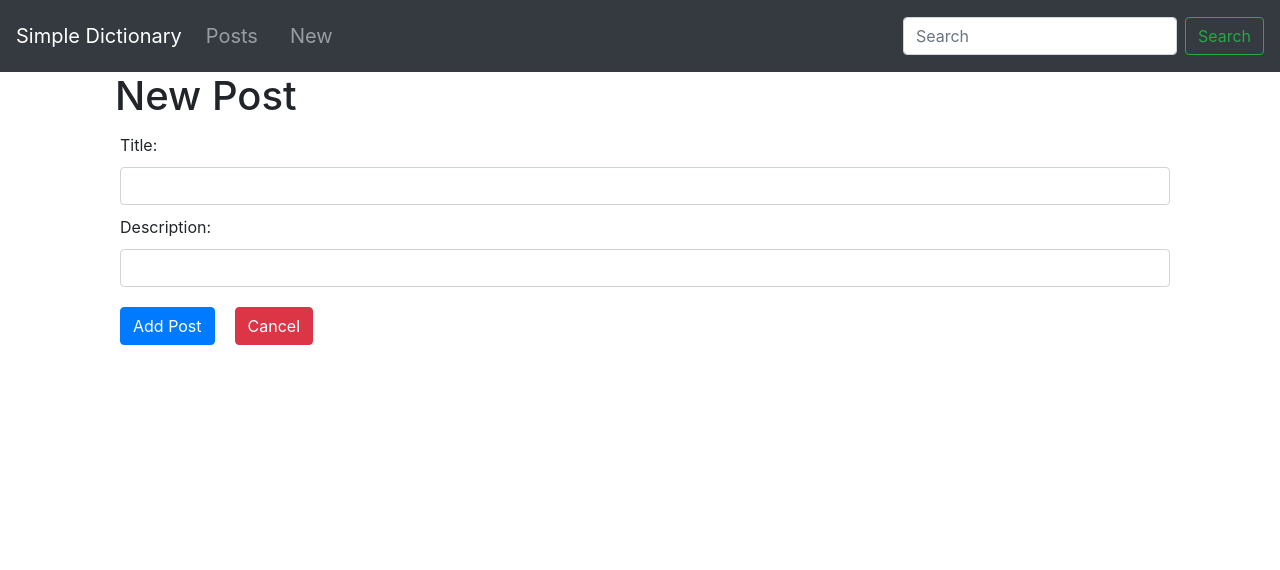
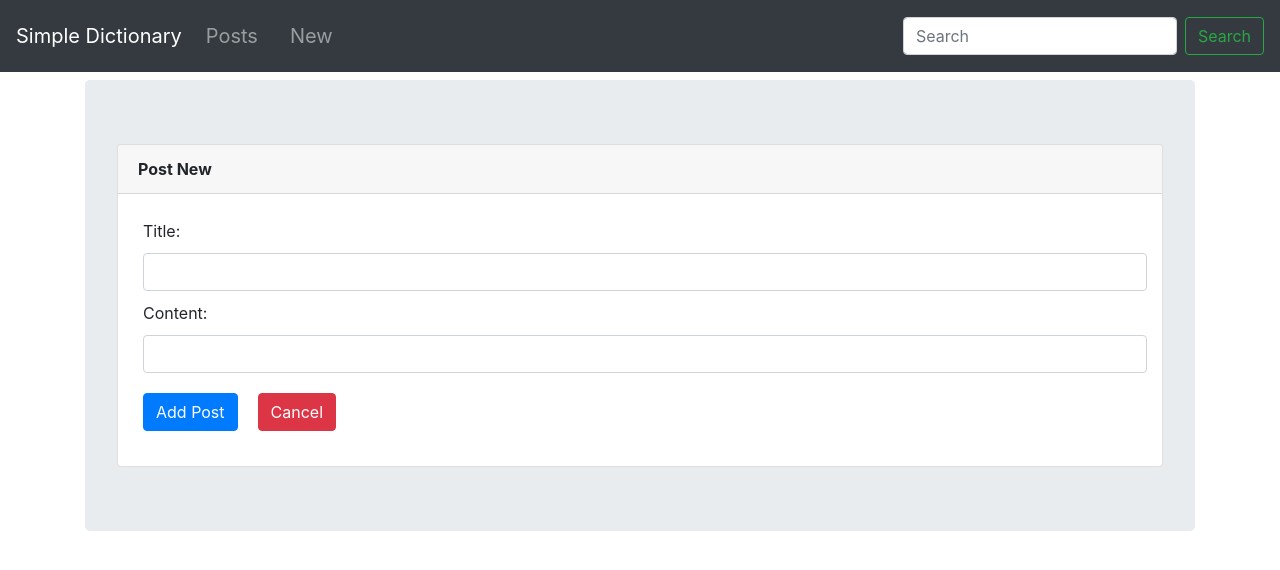
Before and after one commit to dogukanarat/Dictionary, a React (Create React App) app in the folder frontend/: page /post/new in a window 1280 px wide. Shown: the top 570 px of the page. Built offline with nearby package versions, Linux system fonts and the light colour scheme.

Commit message:
Refactor new post page

```diff
--- a/frontend/public/index.html
+++ b/frontend/public/index.html
@@ -26,7 +26,7 @@
   <style>
     body {
       min-height: 75rem;
-      padding-top: 4.5rem;
+      padding-top: 5rem;
     }
   </style>
 </head>
--- /dev/null
+++ b/frontend/src/components/Card.jsx
@@ -0,0 +1,38 @@
+import React, { Component } from 'react'
+import Styled from 'styled-components'
+
+const CardWrapper = Styled.div.attrs({
+    className: 'card',
+})`
+`
+
+const CardHeader = Styled.div.attrs({
+    className: 'card-header',
+})`
+`
+
+const Title = Styled.b.attrs({
+})`
+`
+
+const CardBody = Styled.div.attrs({
+    className: 'card-body',
+})`
+`
+
+export default function Card(props) {
+    return (
+        <CardWrapper>
+            {props.header &&
+                <CardHeader>
+                    <Title>
+                    {props.header}
+                    </Title>
+                </CardHeader>
+            }
+            <CardBody>
+                {props.children}
+            </CardBody>
+        </CardWrapper>
+    )
+}
--- /dev/null
+++ b/frontend/src/components/InPageNotification.jsx
@@ -0,0 +1,38 @@
+import React, { Component } from 'react'
+import Styled from 'styled-components'
+
+const InPageNotificationWrapper = Styled.div.attrs({
+    className: 'alert',
+})`
+`
+
+const InPageNotification = (props) => {
+
+    const [show, setShow] = React.useState(true)
+
+    React.useEffect(() => {
+        const timeId = setTimeout(() => {
+            setShow(false)
+        }, 3000)
+
+        return () => {
+            clearTimeout(timeId)
+        }
+    }, []);
+
+    if (!show) {
+        return null;
+    }
+
+    return (
+        <InPageNotificationWrapper className={` alert-${props.variant}`}>
+            {props.children}
+        </InPageNotificationWrapper>
+    )
+}
+
+InPageNotification.defaultPros = {
+    variant: 'info',
+}
+
+export default InPageNotification;
--- a/frontend/src/components/index.js
+++ b/frontend/src/components/index.js
@@ -1,3 +1,5 @@
 import NavBar from './NavBar'
+import Card from './Card'
+import InPageNotification from './InPageNotification'
 
-export { NavBar }
+export { NavBar, Card, InPageNotification }
--- a/frontend/src/pages/PostList.jsx
+++ b/frontend/src/pages/PostList.jsx
@@ -2,33 +2,9 @@ import React, { Component } from 'react'
 import Api from '../api'
 import Styled from 'styled-components'
 
-const Wrapper = Styled.div`
-  padding: 1rem;
-
-  table {
-    border-spacing: 0;
-    border: 1px solid black;
-
-    tr {
-      :last-child {
-        td {
-          border-bottom: 0;
-        }
-      }
-    }
-
-    th,
-    td {
-      margin: 0;
-      padding: 0.5rem;
-      border-bottom: 1px solid black;
-      border-right: 1px solid black;
-
-      :last-child {
-        border-right: 0;
-      }
-    }
-  }
+const Wrapper = Styled.div.attrs({
+    className: 'jumbotron'
+})`
 `
 
 const Update = Styled.div`
@@ -144,8 +120,7 @@ class PostList extends Component {
 
         return (
             <Wrapper>
-                {showTable &&
-                    <Table data={posts} />}
+                <h1>Posts</h1>
             </Wrapper>
         )
     }
--- a/frontend/src/pages/PostNew.jsx
+++ b/frontend/src/pages/PostNew.jsx
@@ -1,6 +1,7 @@
 import React, { Component } from 'react'
 import api from '../api'
 
+import { Card, InPageNotification } from '../components'
 import styled from 'styled-components'
 
 const Title = styled.h1.attrs({
@@ -8,9 +9,8 @@ const Title = styled.h1.attrs({
 })``
 
 const Wrapper = styled.div.attrs({
-    className: 'form-group',
+    className: 'jumbotron'
 })`
-    margin: 0 30px;
 `
 
 const Label = styled.label`
@@ -35,66 +35,96 @@ const CancelButton = styled.a.attrs({
     margin: 15px 15px 15px 5px;
 `
 
+const PostNewFormWrapper = styled.div.attrs({
+})`
+`
+
+function PostNewForm(props) {
+
+    return (
+        <PostNewFormWrapper>
+            <Label>Title: </Label>
+            <InputText
+                type="text"
+                value={props.title}
+                onChange={(event) => { props.onTitleUpdated(event) }}
+            />
+
+            <Label>Content: </Label>
+            <InputText
+                type="text"
+                value={props.content}
+                onChange={(event) => { props.onContentUpdated(event) }}
+            />
+
+            <Button onClick={() => { props.onNewPostCreated() }}>Add Post</Button>
+            <CancelButton href={'/post/list'}>Cancel</CancelButton>
+        </PostNewFormWrapper>
+    )
+}
+
 class PostNew extends Component {
     constructor(props) {
         super(props)
 
         this.state = {
             title: '',
-            description: '',
+            content: '',
+            isSuccessful: false,
         }
+
+        this.handleChangeTitle = this.handleChangeTitle.bind(this);
+        this.handleChangeContent = this.handleChangeContent.bind(this);
+        this.handleNewPost = this.handleNewPost.bind(this);
     }
 
     handleChangeTitle = async event => {
         const title = event.target.value
         this.setState({ title })
+        this.setState({ isSuccessful: false })
     }
 
-    handleChangeDescription = async event => {
-        const description = event.target.value
-        this.setState({ description })
+    handleChangeContent = async event => {
+        const content = event.target.value
+        this.setState({ content })
+        this.setState({ isSuccessful: false })
     }
 
-    handleNewPost = async () => {
-        const { title, description } = this.state
+    handleNewPost = async (event) => {
+        const { title, content } = this.state
+
         const payload =
         {
             "title": title,
-            "description": description,
+            "description": content,
             "completed": true
         }
 
         await api.postNew(payload).then(res => {
-            window.alert(`New post is added successfully!`)
             this.setState({
                 title: '',
-                description: '',
+                content: '',
+                isSuccessful: true,
             })
         })
     }
 
     render() {
-        const { title, description } = this.state
+        const { title, content, isSuccessful } = this.state
         return (
             <Wrapper>
-                <Title>New Post</Title>
-
-                <Label>Title: </Label>
-                <InputText
-                    type="text"
-                    value={title}
-                    onChange={this.handleChangeTitle}
-                />
-
-                <Label>Description: </Label>
-                <InputText
-                    type="text"
-                    value={description}
-                    onChange={this.handleChangeDescription}
-                />
-
-                <Button onClick={this.handleNewPost}>Add Post</Button>
-                <CancelButton href={'/post/list'}>Cancel</CancelButton>
+                {isSuccessful &&
+                    <InPageNotification variant="success">New post is added successfully!</InPageNotification>
+                }
+                <Card header="Post New">
+                    <PostNewForm
+                        title={title}
+                        content={content}
+                        onTitleUpdated={this.handleChangeTitle}
+                        onContentUpdated={this.handleChangeContent}
+                        onNewPostCreated={this.handleNewPost}
+                    />
+                </Card>
             </Wrapper>
         )
     }
```
